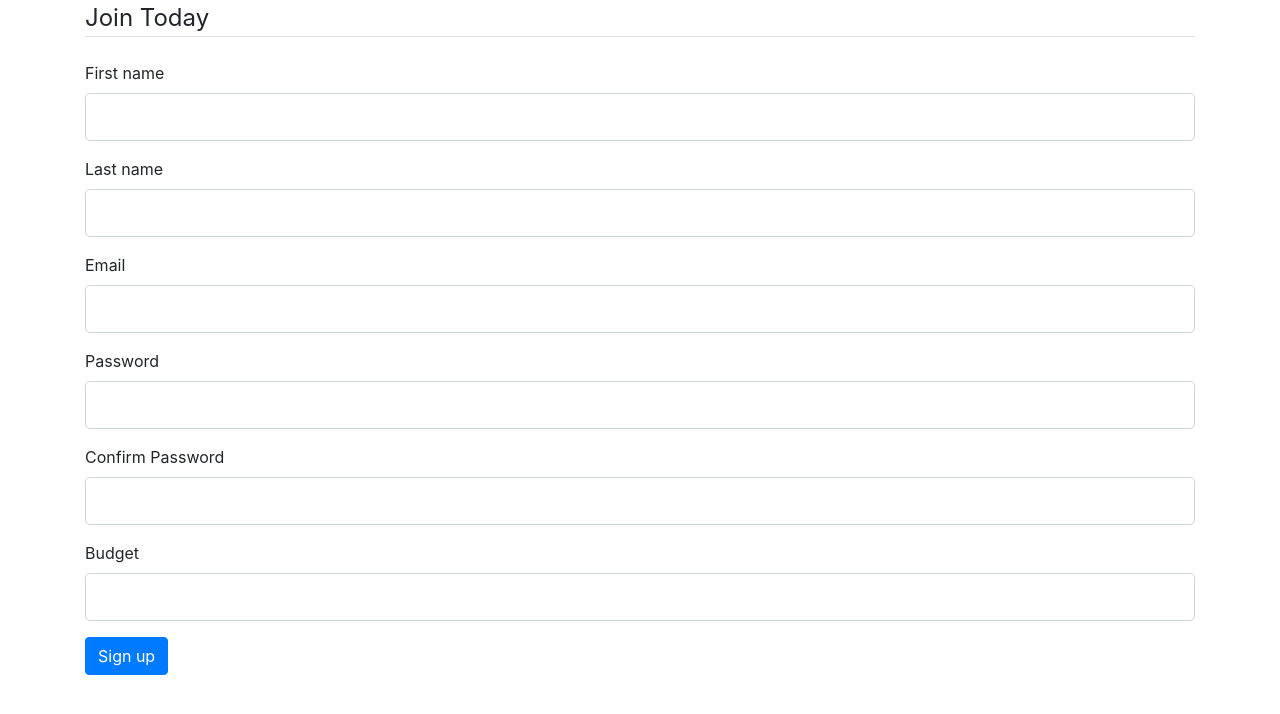
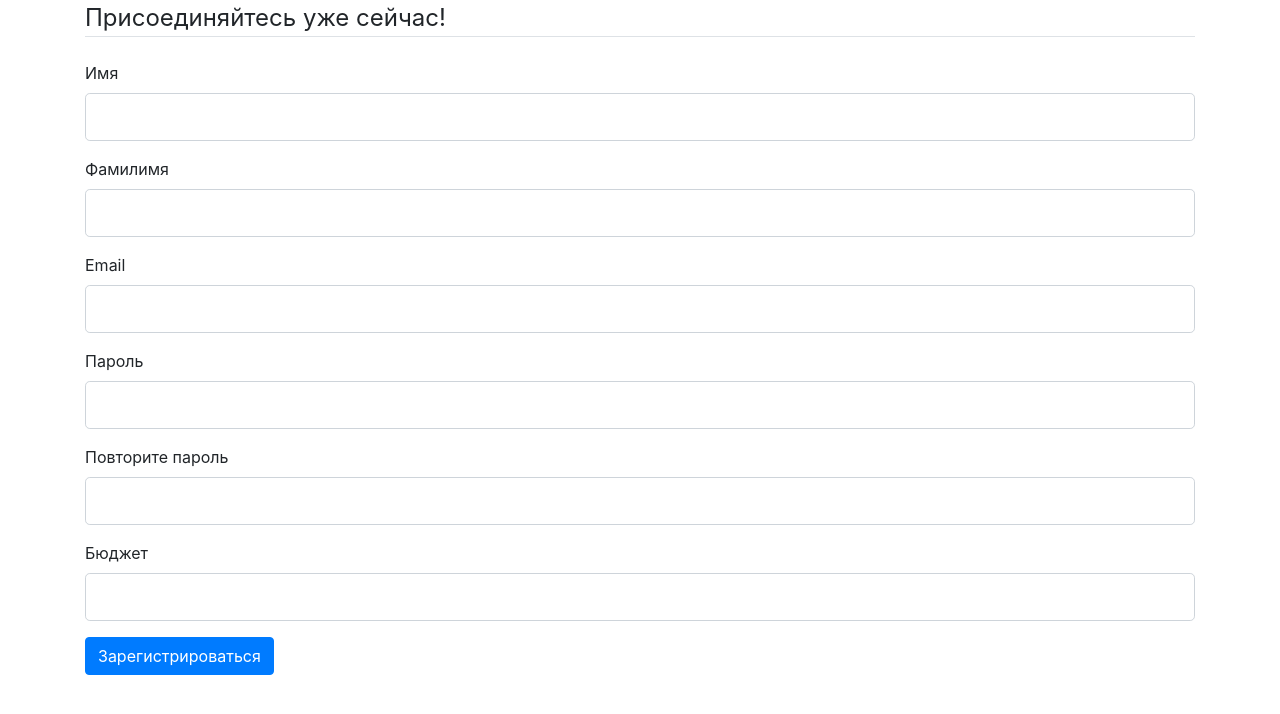
Before and after one commit to SalikovMikhail/Flask_app, a Flask app: page /user/registration/ in a window 1280 px wide. Shown: the part 56-770 px from the top of the page. Run offline with Flask 2, Linux system fonts and the light colour scheme; some libraries are stand-ins or nearby versions.

Commit message:
Добавлен вывод ошибок при введение данных форм.

```diff
--- a/flask_app/templates/base.html
+++ b/flask_app/templates/base.html
@@ -54,6 +54,15 @@
     </div>
   </nav>
   <div class="container">
+    {% with messages = get_flashed_messages(with_categories=true) %}
+            {% if messages %}
+              {% for category, message in messages %}
+                <div class="alert alert-{{ category }}">
+                  {{ message }}
+                </div>
+              {% endfor %}
+            {% endif %}
+          {% endwith %}
     {% block content %}
 
     {% endblock %}
--- a/flask_app/templates/login.html
+++ b/flask_app/templates/login.html
@@ -13,10 +13,16 @@ Login
             <div class="form-group">
                 {{ form.email.label(class="form-control-label") }}
                 {{ form.email(class="form-control form-control-lg") }}
+                {% for error in form.email.errors %}
+                <span style="color: red;">[{{ error }}]</span>
+                {% endfor %}
             </div>
             <div class="form-group">
                 {{ form.password.label(class="form-control-label") }}
                 {{ form.password(class="form-control form-control-lg") }}
+                {% for error in form.password.errors %}
+                <span style="color: red;">[{{ error }}]</span>
+                {% endfor %}
             </div>
             <div class="form-group">
                 {{ form.submit(class="btn btn-primary")}}
--- a/flask_app/templates/main.html
+++ b/flask_app/templates/main.html
@@ -8,6 +8,7 @@ Main
 
 <div class="container">
   <h1>Привет , Незнакомец!</h1>
+  <p>Наше веб приложение поможет Вам следить за своими расходами за месяц. Присоединятесь уже <a href="{{ url_for('users.registration_str') }}">сейчас!</a></p>
 </div>
 
 
--- a/flask_app/templates/registration.html
+++ b/flask_app/templates/registration.html
@@ -9,7 +9,7 @@ Register
     <form action="" method="POST">
         {{ form.hidden_tag() }}
         <fieldset class="form-group">
-            <legend class="border-bottom mb-4">Join Today</legend>
+            <legend class="border-bottom mb-4">Присоединяйтесь уже сейчас!</legend>
             <div class="form-group">
                 {{ form.name.label(class="form-control-label") }}
                 {{ form.name(class="form-control form-control-lg") }}
--- a/flask_app/users/forms.py
+++ b/flask_app/users/forms.py
@@ -1,37 +1,37 @@
 from flask_wtf import FlaskForm
 from wtforms import StringField, PasswordField, SubmitField, IntegerField
-from wtforms.validators import DataRequired, Length, Email, EqualTo, NumberRange
+from wtforms.validators import DataRequired, Length, Email, EqualTo, NumberRange, ValidationError
 from models import User
 
 
 class RegistrationForm(FlaskForm):
-    name = StringField('First name', validators=[DataRequired(),Length(min=2,max=30)])
-    family = StringField('Last name', validators=[DataRequired(),Length(min=2,max=30)])
+    name = StringField('Имя', validators=[DataRequired(),Length(min=2,max=30)])
+    family = StringField('Фамилимя', validators=[DataRequired(),Length(min=2,max=30)])
     email = StringField('Email',validators=[DataRequired(),Email()])
-    password = PasswordField('Password', validators=[DataRequired()])
-    confirm_password = PasswordField('Confirm Password', validators=[DataRequired(), EqualTo('password')])
-    budget = IntegerField('Budget', validators=[DataRequired(), NumberRange(min=1,max=1000000)])
-    submit = SubmitField('Sign up')
+    password = PasswordField('Пароль', validators=[DataRequired()])
+    confirm_password = PasswordField('Повторите пароль', validators=[DataRequired(), EqualTo('password')])
+    budget = IntegerField('Бюджет', validators=[DataRequired(), NumberRange(min=1,max=1000000)])
+    submit = SubmitField('Зарегистрироваться')
 
     def validate_email(self, email):
         user = User.query.filter_by(email=email.data).first()
         if user is not None:
-            raise ValidationError('Please use a different email address.')
+            raise ValidationError('Пользователь с данным адресом электронной почты уже существует')
 
 class LoginForm(FlaskForm):
     email = StringField('Email',validators=[DataRequired(),Email()])
-    password = PasswordField('Password', validators=[DataRequired()])
-    submit = SubmitField('Login')
+    password = PasswordField('Пароль', validators=[DataRequired()])
+    submit = SubmitField('Войти')
 
 
 
 class UpdatePasswordForm(FlaskForm):
-    current_password = PasswordField('Current password', validators=[DataRequired()])
-    new_password = PasswordField('New password', validators=[DataRequired()])
-    confirm_new_password= PasswordField('Confirm password', validators=[DataRequired(), EqualTo('new_password')])
+    current_password = PasswordField('Текущий пароль', validators=[DataRequired()])
+    new_password = PasswordField('Новый пароль', validators=[DataRequired()])
+    confirm_new_password= PasswordField('Повторите новый пароль', validators=[DataRequired(), EqualTo('new_password')])
     submit = SubmitField('Изменить пароль')
 
 
 class UpdateBudgetForm(FlaskForm):
-    new_budget = IntegerField('Budget', validators=[DataRequired(),NumberRange(min=1,max=1000000)])
+    new_budget = IntegerField('Бюджет', validators=[DataRequired(),NumberRange(min=1,max=1000000)])
     submit = SubmitField('Изменить бюджет')
--- a/flask_app/users/view.py
+++ b/flask_app/users/view.py
@@ -20,6 +20,8 @@ def login_str():
                 login_user(user)
                 print('User login now')
                 return redirect(url_for('index_page.home'))
+            else:
+                flash('Войти не удалось, пожалуйста, проверьте введенные email и пароль', 'danger')
         return render_template('login.html',form = form)
 
 
@@ -71,6 +73,8 @@ def change_password():
             db.session.commit()
             logout()
             return redirect(url_for('index_page.home'))
+        else:
+            flash('Пароль неверный.','danger')
     return render_template('change_password.html', form = form)
 
 
```
Also changed, not shown: flask_app/flask.db.
